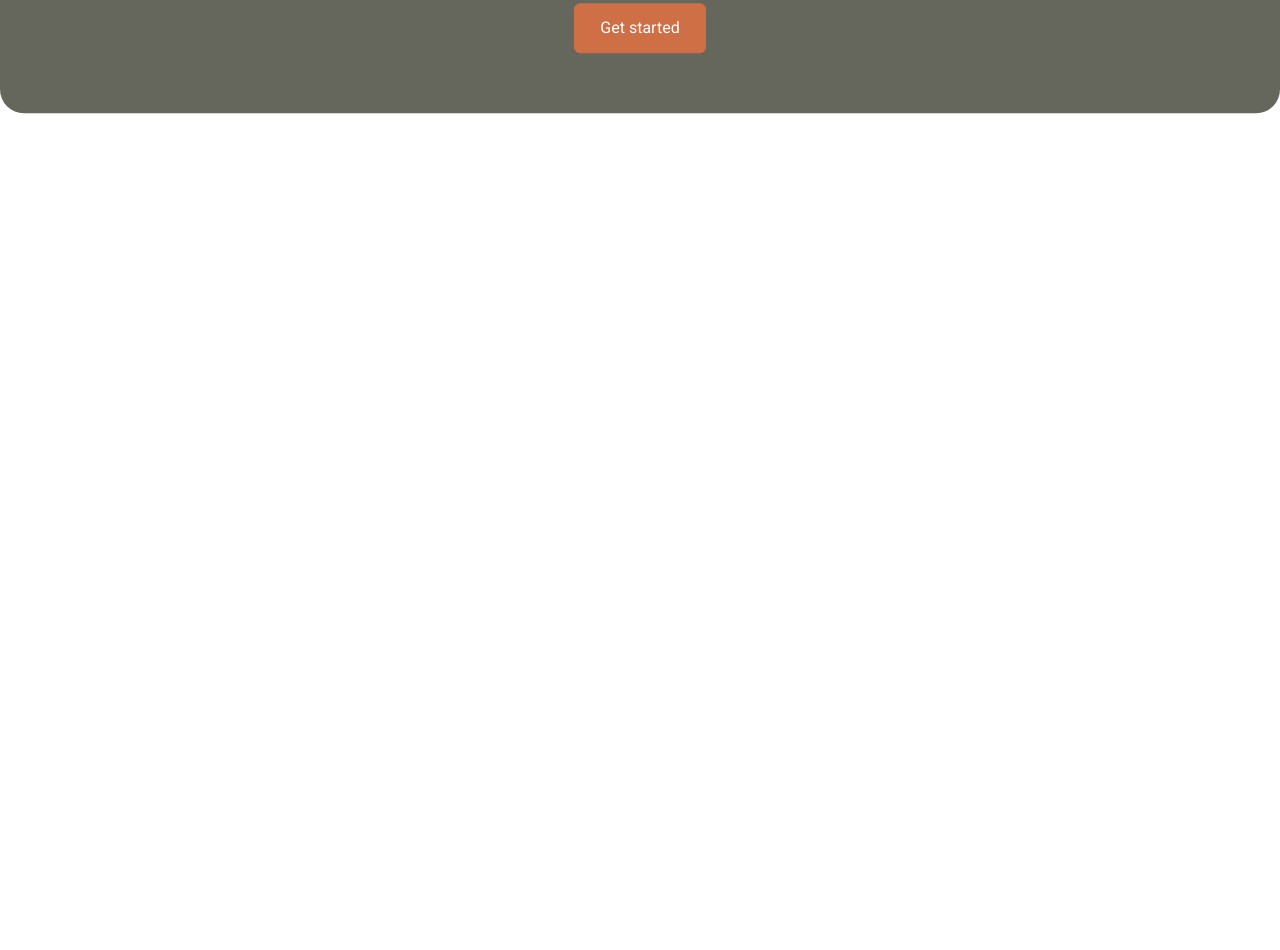
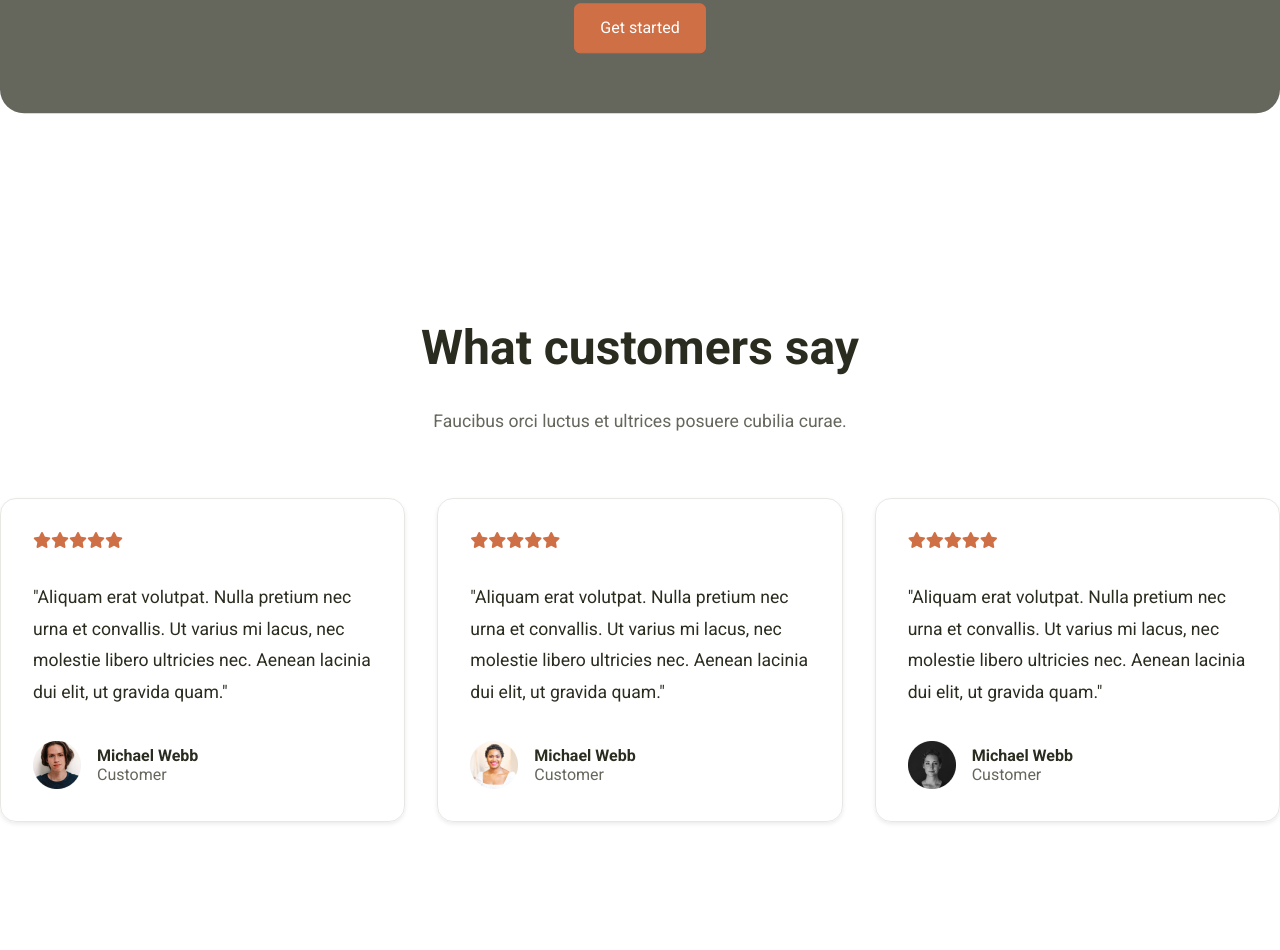
Before and after one commit to anastasia-kost/realco-project, a plain HTML site: page index.html in a window 1280 px wide. Shown: the part 5603-6553 px from the top of the page. Before the commit the page ends 5912 px from the top, so only its background shows below. Drawn offline with Linux system fonts and the light colour scheme.

Commit message:
made reviews section

```diff
--- a/index.html
+++ b/index.html
@@ -349,5 +349,76 @@
         </div>
       </div>
     </section>
+    <section class="reviews-section">
+      <div class="container">
+        <div class="central-heading">
+          <h2>What customers say</h2>
+          <p class="text">
+            Faucibus orci luctus et ultrices posuere cubilia curae.
+          </p>
+        </div>
+        <div class="reviews">
+          <div class="review-info">
+            <div class="stars-icons">
+              <i class="fa-solid fa-star"></i><i class="fa-solid fa-star"></i
+              ><i class="fa-solid fa-star"></i><i class="fa-solid fa-star"></i
+              ><i class="fa-solid fa-star"></i>
+            </div>
+            <p class="text">
+              "Aliquam erat volutpat. Nulla pretium nec urna et convallis. Ut
+              varius mi lacus, nec molestie libero ultricies nec. Aenean lacinia
+              dui elit, ut gravida quam."
+            </p>
+            <div class="customer-info">
+              <img src="images/reviewer1.jpeg" />
+              <div class="customer-name">
+                <h3>Michael Webb</h3>
+                <p>Customer</p>
+              </div>
+            </div>
+          </div>
+
+          <div class="review-info">
+            <div class="stars-icons">
+              <i class="fa-solid fa-star"></i><i class="fa-solid fa-star"></i
+              ><i class="fa-solid fa-star"></i><i class="fa-solid fa-star"></i
+              ><i class="fa-solid fa-star"></i>
+            </div>
+            <p class="text">
+              "Aliquam erat volutpat. Nulla pretium nec urna et convallis. Ut
+              varius mi lacus, nec molestie libero ultricies nec. Aenean lacinia
+              dui elit, ut gravida quam."
+            </p>
+            <div class="customer-info">
+              <img src="images/reviewer2.jpeg" />
+              <div class="customer-name">
+                <h3>Michael Webb</h3>
+                <p>Customer</p>
+              </div>
+            </div>
+          </div>
+
+          <div class="review-info">
+            <div class="stars-icons">
+              <i class="fa-solid fa-star"></i><i class="fa-solid fa-star"></i
+              ><i class="fa-solid fa-star"></i><i class="fa-solid fa-star"></i
+              ><i class="fa-solid fa-star"></i>
+            </div>
+            <p class="text">
+              "Aliquam erat volutpat. Nulla pretium nec urna et convallis. Ut
+              varius mi lacus, nec molestie libero ultricies nec. Aenean lacinia
+              dui elit, ut gravida quam."
+            </p>
+            <div class="customer-info">
+              <img src="images/reviewer3.jpeg" />
+              <div class="customer-name">
+                <h3>Michael Webb</h3>
+                <p>Customer</p>
+              </div>
+            </div>
+          </div>
+        </div>
+      </div>
+    </section>
   </body>
 </html>
--- a/styles/styles.scss
+++ b/styles/styles.scss
@@ -311,7 +311,6 @@ a {
             }
         }
     }
-
 }
 }
 
@@ -390,7 +389,6 @@ a {
     background: #F5F5F2;
     padding-bottom: 230px;
 
-
     .property-links {
         margin: 70px 0;
     }
@@ -399,7 +397,6 @@ a {
         display: grid;
         grid-template-columns: auto auto auto;
         gap: 2em;
-
 
         .location-link {
             background: #fff;
@@ -410,7 +407,6 @@ a {
             .btn-transp {
                 padding: 12px 0;
                 transition: none;
-
 
                 &:hover {
                         transform: none;
@@ -425,16 +421,9 @@ a {
 .dark-section {
     position: relative;
 
-
-
     .container {
         background: #65665C;
         border-radius: 24px;
-        // position: absolute;
-        // left: 0%;
-        // right: 0%;
-        // top: -250px;
-
         transform: translateY(-50%);
 
         .central-heading {
@@ -453,3 +442,48 @@ a {
 
     }
 }
+
+// REVIEWS SECTION
+
+.reviews-section {
+
+    padding-bottom: 8em;
+
+    .central-heading {
+        padding-top: 0;
+    }
+
+    .reviews {
+        display: flex;
+        justify-content: space-between;
+        gap: 2em;
+
+        .review-info {
+            display: flex;
+            flex-direction: column;
+            justify-content: space-between;
+            gap: 2em;
+            text-align: left;
+            border: 1px solid #E7E8E3;
+            border-radius: 16px;
+            box-shadow: 0px 2px 4px rgba(0, 0, 0, 0.08);
+            padding: 2em;
+
+            .stars-icons i {
+                color: #CF6F46;
+            }
+
+            .customer-info {
+                display: flex;
+                gap: 1em;
+                align-items: center;
+
+                p {
+                    color: #65665C;
+
+                }
+            }
+        }
+    }
+
+}
```
Also changed, not shown: images/reviewer1.jpeg (added), images/reviewer2.jpeg (added), images/reviewer3.jpeg (added), styles/styles.css, 2 other files.
